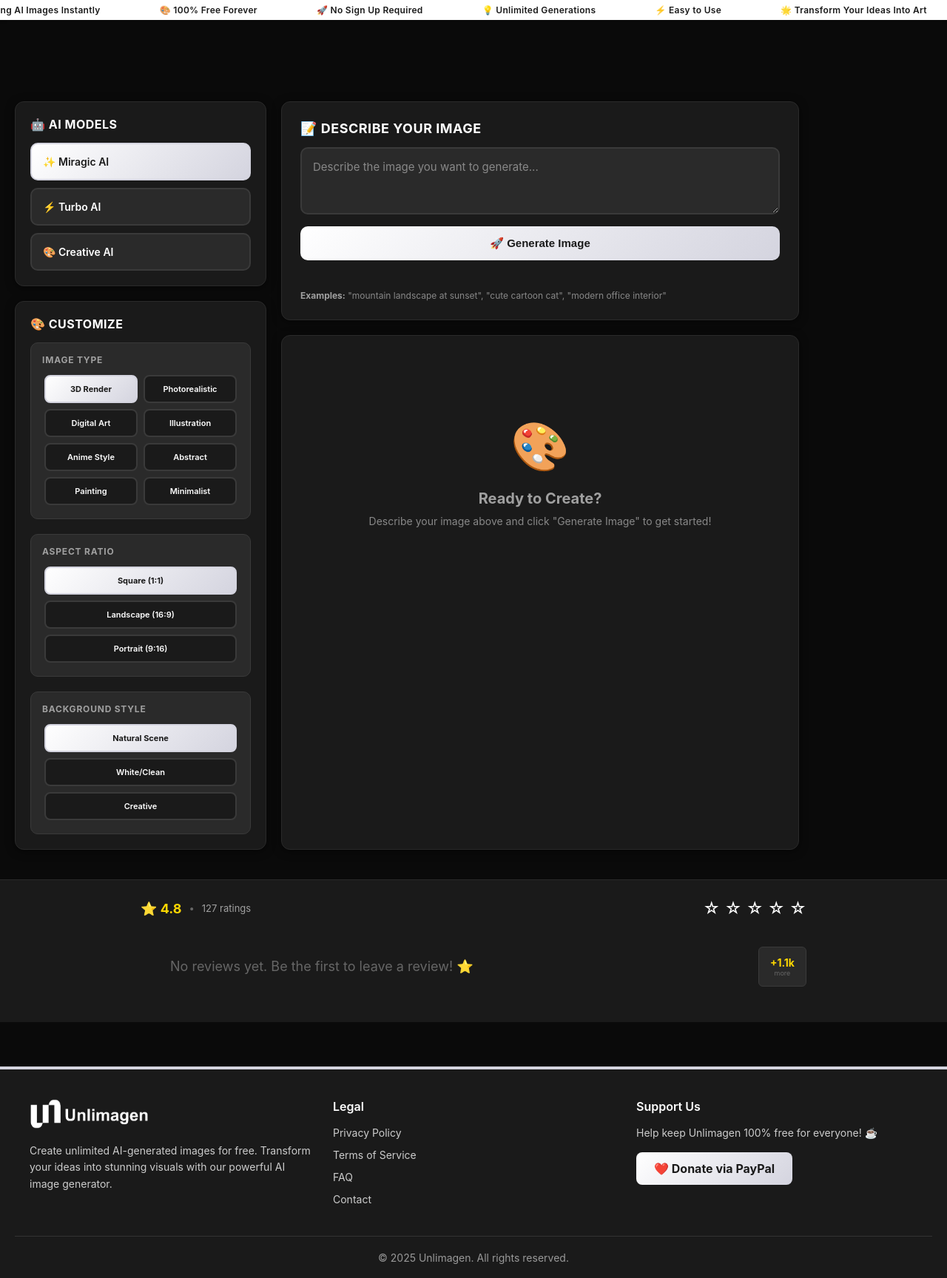
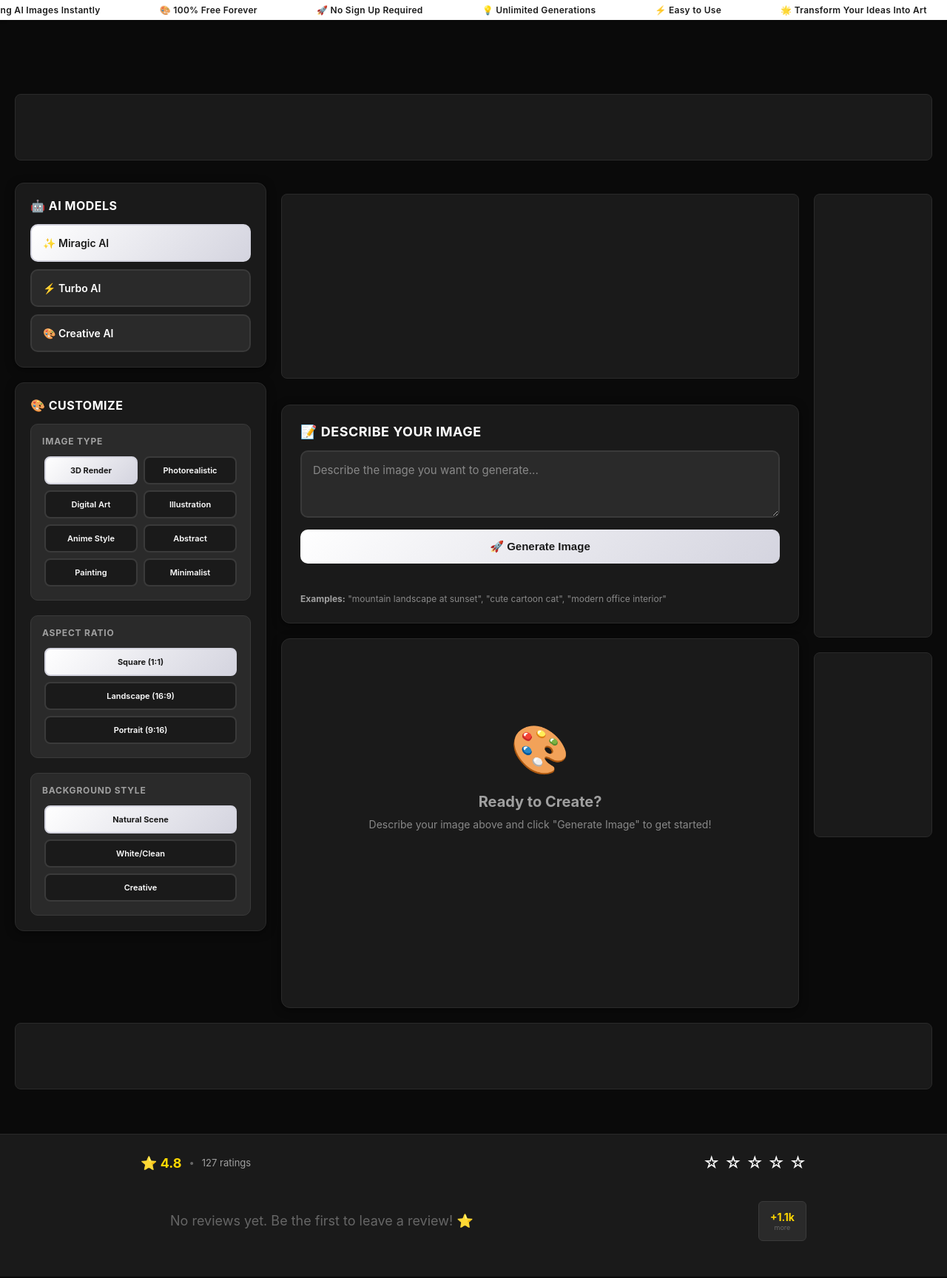
Before and after one commit to Yashe777/unlimagen, a Flask app: page / in a window 1280 px wide. Shown: the part 65-1793 px from the top of the page at 74% size. Run offline with Flask 3, Linux system fonts and the light colour scheme; some libraries are stand-ins or nearby versions.

Commit message:
Integrate Ezoic ads and enhance SEO metadata
Added Ezoic ad placeholders and SEO meta tags for better ad performance and compliance.

```diff
--- a/templates/index_modern.html
+++ b/templates/index_modern.html
@@ -4,6 +4,27 @@
     <meta charset="UTF-8">
     <meta name="viewport" content="width=device-width, initial-scale=1.0">
     <title>Unlimagen - Unlimited AI Image Generator</title>
+
+    <!-- Ezoic Privacy Scripts - MUST load first for GDPR compliance -->
+    <script src="https://cmp.gatekeeperconsent.com/min.js" data-cfasync="false"></script>
+    <script src="https://the.gatekeeperconsent.com/cmp.min.js" data-cfasync="false"></script>
+
+    <!-- Ezoic Header Script - Initializes ad system -->
+    <script async src="//www.ezojs.com/ezoic/sa.min.js"></script>
+    <script>
+        window.ezstandalone = window.ezstandalone || {};
+        ezstandalone.cmd = ezstandalone.cmd || [];
+    </script>
+
+    <!-- SEO Meta Tags for Better Ad Performance -->
+    <meta name="description" content="Free AI Image Generator - Create unlimited images with AI. Generate logos, photos, art, and more using advanced AI models. Completely free, no signup required.">
+    <meta name="keywords" content="AI image generator, free AI art, AI logo maker, text to image, AI art generator, free image creation">
+    <meta name="author" content="Unlimagen">
+    <meta property="og:title" content="Unlimagen - Free AI Image Generator">
+    <meta property="og:description" content="Create unlimited AI-generated images for free. Generate logos, photos, and art instantly.">
+    <meta property="og:type" content="website">
+    <meta property="og:url" content="https://www.unlimagen.com">
+
     <style>
         * {
             margin: 0;
@@ -68,6 +89,36 @@
             .main-area {
                 display: contents;
             }
+        }
+
+        /* Ezoic Ad Placeholder Styles */
+        .ezoic-ad {
+            background: #1a1a1a;
+            border: 1px solid #2a2a2a;
+            border-radius: 8px;
+            padding: 10px;
+            margin: 15px 0;
+            min-height: 250px;
+            display: flex;
+            align-items: center;
+            justify-content: center;
+            color: #666;
+            font-size: 12px;
+            text-align: center;
+        }
+
+        .ezoic-ad.horizontal {
+            min-height: 90px;
+            margin: 20px 0;
+        }
+
+        .ezoic-ad.sidebar {
+            min-height: 600px;
+            margin-bottom: 20px;
+        }
+
+        .ezoic-ad.square {
+            min-height: 250px;
         }
 
         .input-card {
@@ -693,6 +744,11 @@
 
     <div class="container">
 
+        <!-- Ezoic Ad Placeholder 1 - Top Banner (728x90 or responsive) -->
+        <div id="ezoic-pub-ad-placeholder-101" class="ezoic-ad horizontal">
+            <!-- Ezoic ad will appear here after integration -->
+        </div>
+
         <div class="main-content">
             <!-- Left Sidebar -->
             <div class="sidebar">
@@ -798,6 +854,12 @@
 
             <!-- Main Content Area -->
             <div class="main-area">
+
+                <!-- Ezoic Ad Placeholder 2 - Above Content -->
+                <div id="ezoic-pub-ad-placeholder-102" class="ezoic-ad square">
+                    <!-- Ezoic ad will appear here after integration -->
+                </div>
+
                 <!-- Input Card (Smaller) -->
                 <div class="input-card">
                     <div class="input-card-title">📝 Describe Your Image</div>
@@ -844,16 +906,25 @@
 
             <!-- Right Ad Sidebar -->
             <div class="ad-sidebar">
-                <!-- Empty space for ads -->
-                <div class="ad-space" style="min-height: 600px;">
-                    <!-- Google AdSense code will go here -->
+
+                <!-- Ezoic Ad Placeholder 3 - Right Sidebar Top (160x600 or 300x600) -->
+                <div id="ezoic-pub-ad-placeholder-103" class="ezoic-ad sidebar">
+                    <!-- Ezoic ad will appear here after integration -->
                 </div>
 
-                <div class="ad-space" style="min-height: 250px;">
-                    <!-- Google AdSense code will go here -->
+                <!-- Ezoic Ad Placeholder 4 - Right Sidebar Bottom (300x250) -->
+                <div id="ezoic-pub-ad-placeholder-104" class="ezoic-ad square">
+                    <!-- Ezoic ad will appear here after integration -->
                 </div>
+
             </div>
         </div>
+
+        <!-- Ezoic Ad Placeholder 5 - Bottom Content (728x90 or responsive) -->
+        <div id="ezoic-pub-ad-placeholder-105" class="ezoic-ad horizontal">
+            <!-- Ezoic ad will appear here after integration -->
+        </div>
+
     </div>
 
     <!-- Rating Section - Super Compact -->
```
